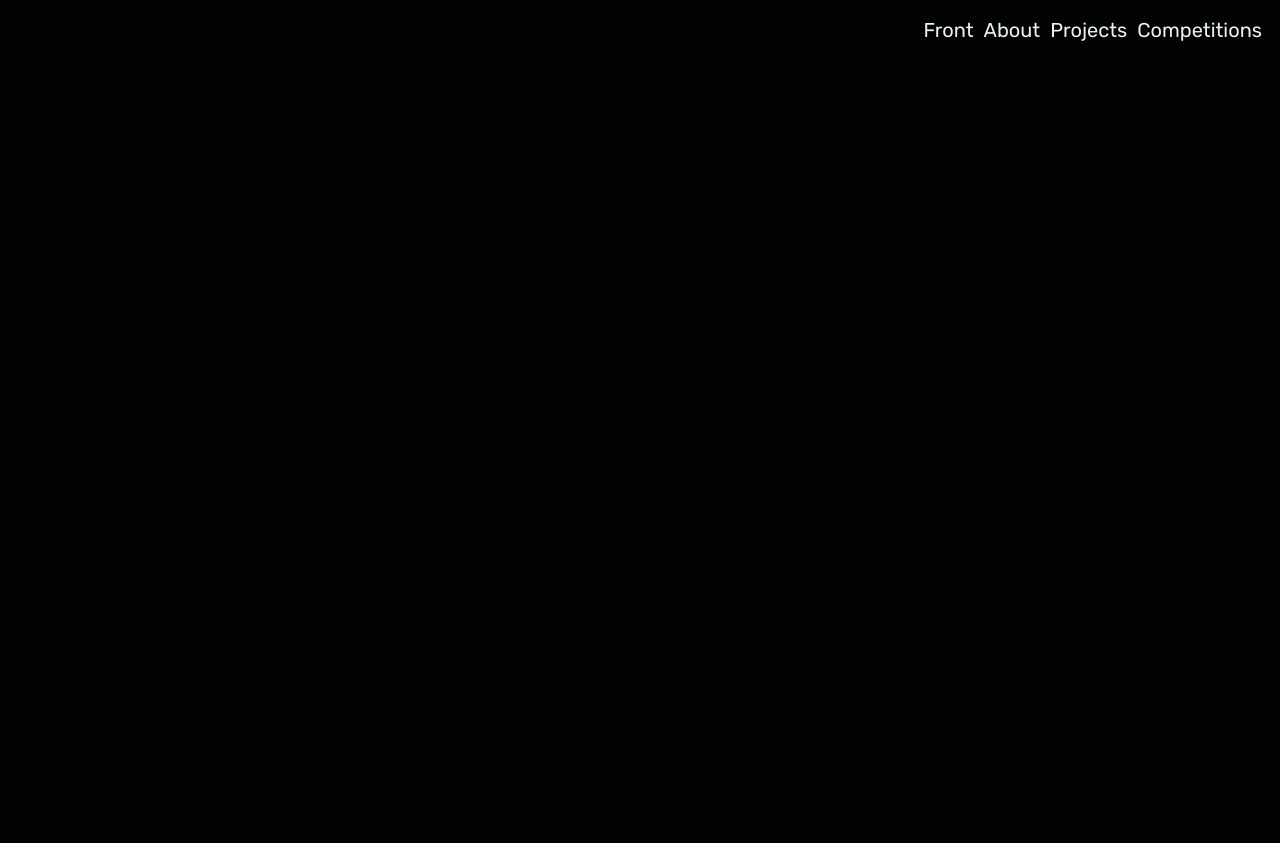
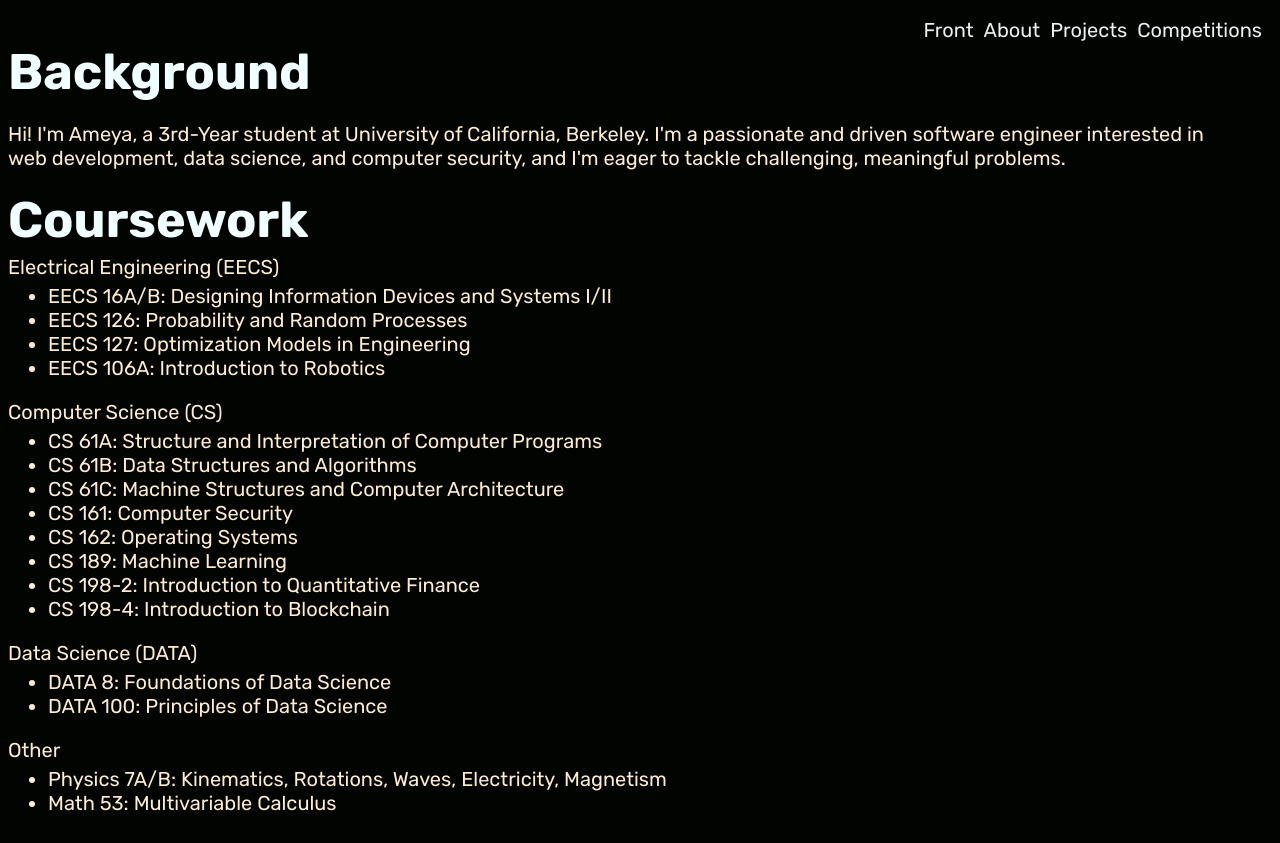
Before and after one commit to camelCasingGod/website, a Next.js app: page /about in a window 1280 px wide. Before the commit the page ends 800 px from the top, so only its background shows below. Built offline with nearby package versions, Linux system fonts and the light colour scheme.

Commit message:
[information] added to the About me page

```diff
--- a/app/about/page.tsx
+++ b/app/about/page.tsx
@@ -1,8 +1,58 @@
+import styles from '../../styles/about.module.css'
+import { Rubik } from 'next/font/google'
+
+const rubik = Rubik({ subsets: ['latin'] })
+
 export default function About() {
     return (
-      <section className="center">
-        <div>Description</div>
-        <div>Chess</div>
+      <section className={"informationlist"}>
+        <div className={styles.information + " " + rubik.className}>
+          <h1 className={styles.aboutheader}>
+            Background
+          </h1>
+          <div className={styles.aboutdesc}>
+            <p>
+              Hi! I'm Ameya, a 3rd-Year student at University of California, Berkeley.
+              I'm a passionate and driven software engineer interested in web development, data science, and computer security, and I'm eager to tackle challenging, meaningful problems.
+            </p>
+          </div>
+        </div>
+
+        <div className={styles.information + " " + rubik.className}>
+          <h1 className={styles.aboutheader}>
+            Coursework
+          </h1>
+          <div className={styles.aboutdesc}>
+            Electrical Engineering (EECS)
+            <ul className={styles.bullets}>
+              <li>EECS 16A/B: Designing Information Devices and Systems I/II</li>
+              <li>EECS 126: Probability and Random Processes</li>
+              <li>EECS 127: Optimization Models in Engineering</li>
+              <li>EECS 106A: Introduction to Robotics</li>
+            </ul>
+            Computer Science (CS)
+            <ul className={styles.bullets}>
+              <li>CS 61A: Structure and Interpretation of Computer Programs</li>
+              <li>CS 61B: Data Structures and Algorithms</li>
+              <li>CS 61C: Machine Structures and Computer Architecture</li>
+              <li>CS 161: Computer Security</li>
+              <li>CS 162: Operating Systems</li>
+              <li>CS 189: Machine Learning</li>
+              <li>CS 198-2: Introduction to Quantitative Finance</li>
+              <li>CS 198-4: Introduction to Blockchain</li>
+            </ul>
+            Data Science (DATA)
+            <ul className={styles.bullets}>
+              <li>DATA 8: Foundations of Data Science</li>
+              <li>DATA 100: Principles of Data Science</li>
+            </ul>
+            Other
+            <ul className={styles.bullets}>
+              <li>Physics 7A/B: Kinematics, Rotations, Waves, Electricity, Magnetism</li>
+              <li>Math 53: Multivariable Calculus</li>
+            </ul>
+          </div>
+        </div>
       </section>
     )
 }
--- a/app/competitions/page.tsx
+++ b/app/competitions/page.tsx
@@ -5,11 +5,12 @@
 
 export default function Competitions() {
     return (
-      <section className={rubik.className}>
+      <section className={rubik.className + " informationlist"}>
         <div className={styles.information}>
           <h1 className={styles.compheader}>Competitive Programming</h1>
           <div className={styles.description}>
-            <p>Rating: 438, max: 438</p>
+            <p>Rating: 726, max: 726</p>
+            <button></button>
           </div>
         </div>
 
--- a/app/globals.css
+++ b/app/globals.css
@@ -19,6 +19,14 @@
   margin: 0;
 }
 
+.informationlist {
+  display: flex;
+  align-items: left;
+  flex-direction: column;
+  padding: 0 25px 0 0;
+  margin: 0;
+}
+
 .trans {
   position: relative;
   display: block;
@@ -34,15 +42,15 @@
     left: 0px;
     width: 100%;
     height: 2px;
-    background: #3498db;
+    background: blanchedalmond;
     transform: scaleX(0);
     transform-origin: right;
     transition: transform 0.5s;
   }
-
+/*
   &:hover {
     color: #95a5a6;
-  }
+  } */
 
   &:hover::after {
     transform: scaleX(1);
--- /dev/null
+++ b/styles/about.module.css
@@ -0,0 +1,16 @@
+.aboutheader {
+    color: azure;
+    font-size: 50px;
+    margin-top: 0px;
+    margin-bottom: 5px;
+}
+
+.aboutdesc {
+    color: blanchedalmond;
+    font-size: 20px;
+    padding-top: 0px;
+}
+
+.bullets {
+    margin-top: 5px;
+}
```
Also changed, not shown: styles/projects.module.css (added, +11 -0 lines).
